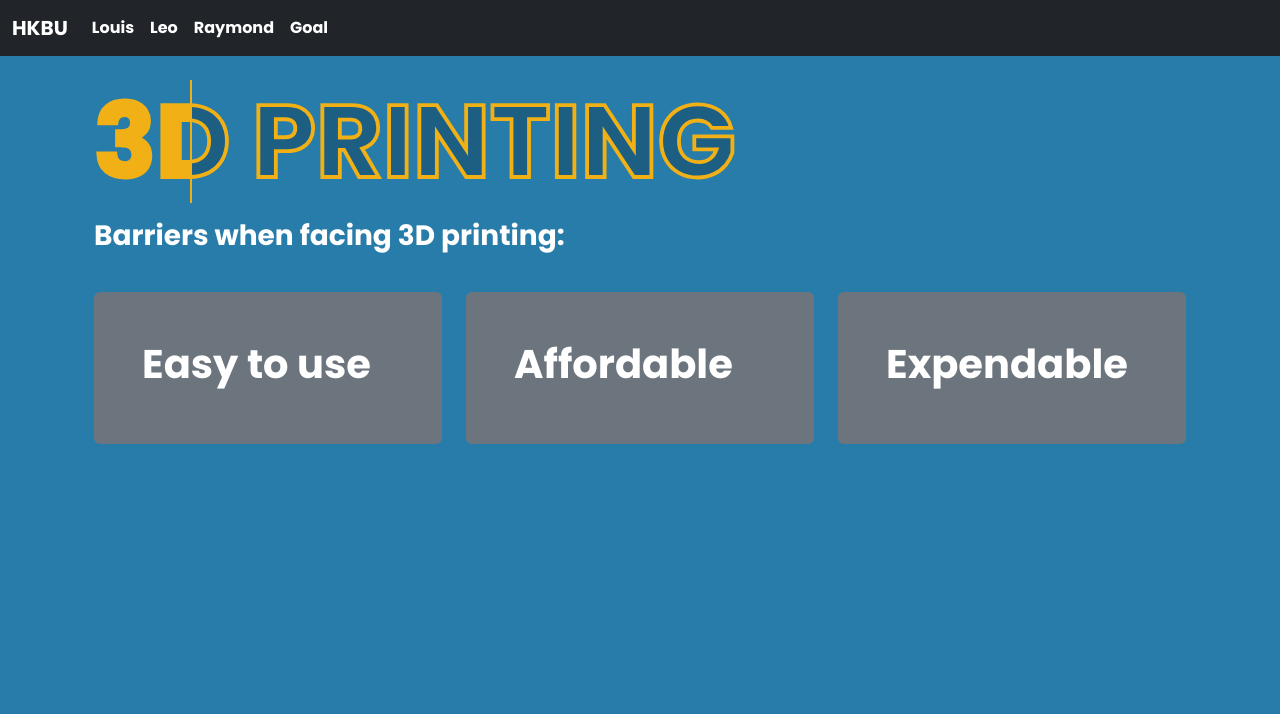
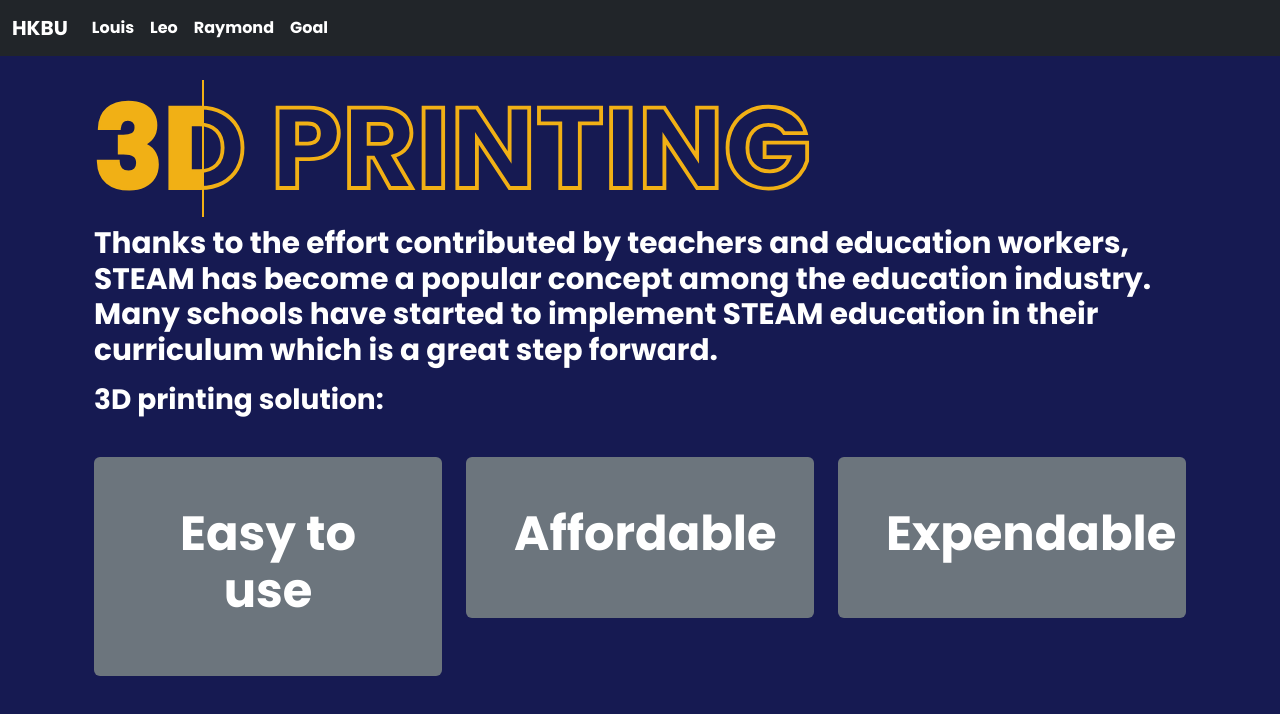
Before and after one commit to leoleo1222/landing-web-3dprinter, a Vue app: page /louis in a window 1280 px wide. Shown: the top 714 px of the page. Built offline with nearby package versions, Linux system fonts and the light colour scheme; what vue3-apexcharts would draw is missing.

Commit message:
Update BgComp.vue

```diff
--- a/src/components/BgComp.vue
+++ b/src/components/BgComp.vue
@@ -4,21 +4,24 @@
       <h2 data-text="3D PRINTING">3D PRINTING</h2>
     </div>
 
-    <h3 class="pt-2 text-white">Barriers when facing 3D printing:</h3>
+    <h5 class="text-white">Thanks to the effort contributed by teachers and education workers, STEAM has become a popular concept among the education industry. Many schools have started to implement STEAM education in their curriculum which is a great step forward.
+</h5>
+
+    <h3 class="pt-2 text-white">3D printing solution:</h3>
 
     <div class="row pt-2">
-      <div class="col-sm-4">
-        <div class="mt-4 p-5 bg-secondary text-white rounded" data-aos="flip-left">
-          <h1>Easy to use</h1>
+      <div class="col-sm-6 col-md-4 text-center">
+        <div class="mt-4 p-5 bg-secondary text-white rounded" data-aos="fade-up">
+          <h1 >Easy to use</h1>
         </div>
       </div>
-      <div class="col-sm-4">
-        <div class="mt-4 p-5 bg-secondary text-white rounded" data-aos="flip-left">
+      <div class="col-sm-6 col-md-4 text-center">
+        <div class="mt-4 p-5 bg-secondary text-white rounded" data-aos="fade-up">
           <h1>Affordable</h1>
         </div>
       </div>
-      <div class="col-sm-4">
-        <div class="mt-4 p-5 bg-secondary text-white rounded" data-aos="flip-left">
+      <div class="col-sm-6 col-md-4 text-center">
+        <div class="mt-4 p-5 bg-secondary text-white rounded" data-aos="fade-up">
           <h1>Expendable</h1>
         </div>
       </div>
@@ -55,7 +58,7 @@ export default {
 }
 
 body {
-  background: #277ca9;
+  background: #161a52;
 }
 
 .textbox {
@@ -64,10 +67,15 @@ body {
   align-items: center;
 }
 
+h1 {
+  font-size: 3rem;
+}
+
 h2 {
   position: relative;
-  font-size: 8vw;
-  color: #1c5f83;
+  font-size: calc(12px + 8vw) ;
+
+  color: #161a52;
   -webkit-text-stroke: 0.3vw #f1b015;
   text-transform: uppercase;
   white-space: nowrap;
@@ -85,6 +93,10 @@ h2::before {
   border-right: 2px solid #f1b015;
   overflow: hidden;
   animation: animate 2.5s linear infinite;
+}
+
+h5{
+   font-size: calc(4px + 2vw) ;
 }
 
 @keyframes animate {
```
